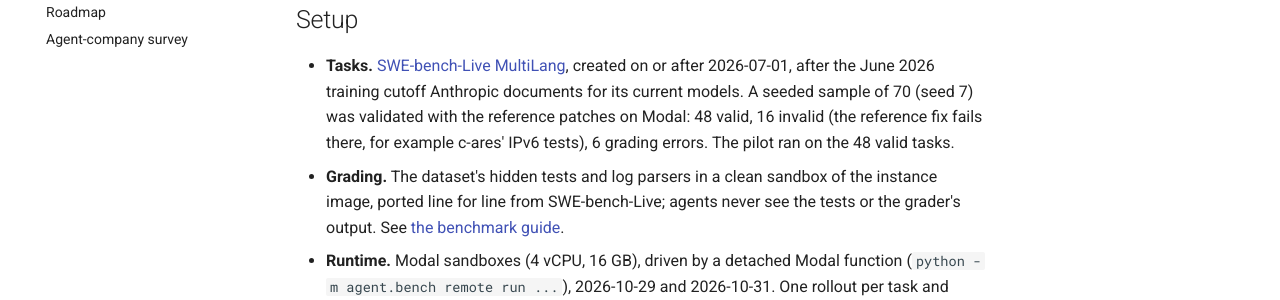
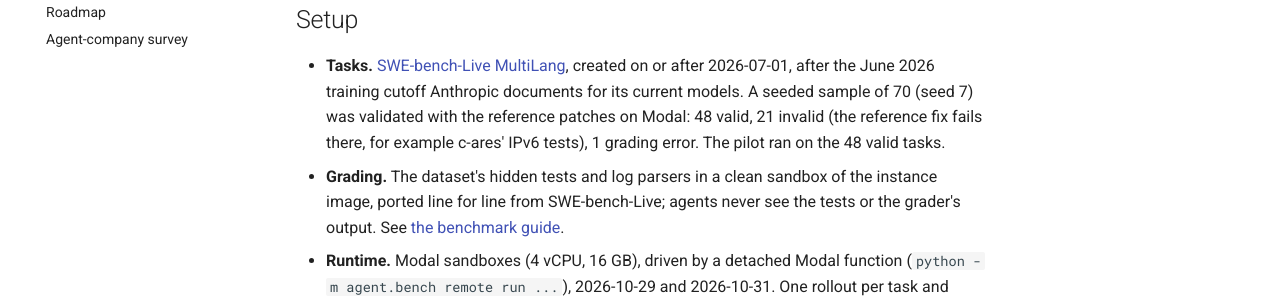
Before and after one commit to BichengWang/multi-agents, an MkDocs documentation site: the page built from docs/pilot-2026-10.md, in a window 1280 px wide and 900 px high, scrolled down 1332 px. Shown: the part 204-504 px from the top of the window. Built offline with MkDocs 1.6.1 and Material for MkDocs 9.7.7, drawn with Linux system fonts in a browser that asks for light colours; comment, search, counter and statistics services are not loaded.

Commit message:
docs(results): use the final gold validation counts (#97)
The published gold.jsonl was fetched before the remote gold job finished
its retries. Final: 48 valid (unchanged, so the pilot's task set is the
same), 21 invalid, 1 grading error.

```diff
--- a/docs/pilot-2026-10.md
+++ b/docs/pilot-2026-10.md
@@ -45,8 +45,8 @@
 - **Tasks.** [SWE-bench-Live MultiLang](https://huggingface.co/datasets/SWE-bench-Live/MultiLang),
   created on or after 2026-07-01, after the June 2026 training cutoff Anthropic documents for its
   current models. A seeded sample of 70 (seed 7) was validated with the reference patches on Modal:
-  48 valid, 16 invalid (the reference fix fails there, for example c-ares' IPv6 tests), 6 grading
-  errors. The pilot ran on the 48 valid tasks.
+  48 valid, 21 invalid (the reference fix fails there, for example c-ares' IPv6 tests), 1 grading
+  error. The pilot ran on the 48 valid tasks.
 - **Grading.** The dataset's hidden tests and log parsers in a clean sandbox of the instance image,
   ported line for line from SWE-bench-Live; agents never see the tests or the grader's output. See
   [the benchmark guide](../agent/bench/README.md).
```
Also changed, not shown: agent/bench/README.md (+2 -2 lines), 1 other file.
